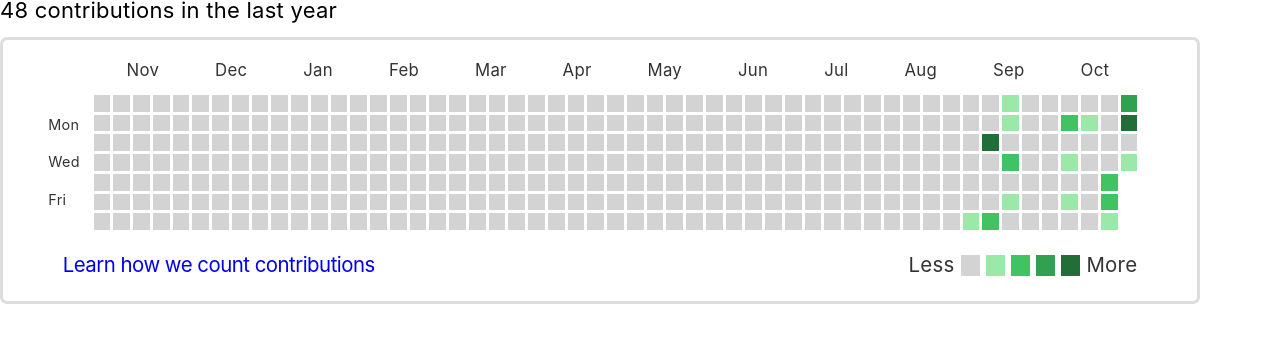
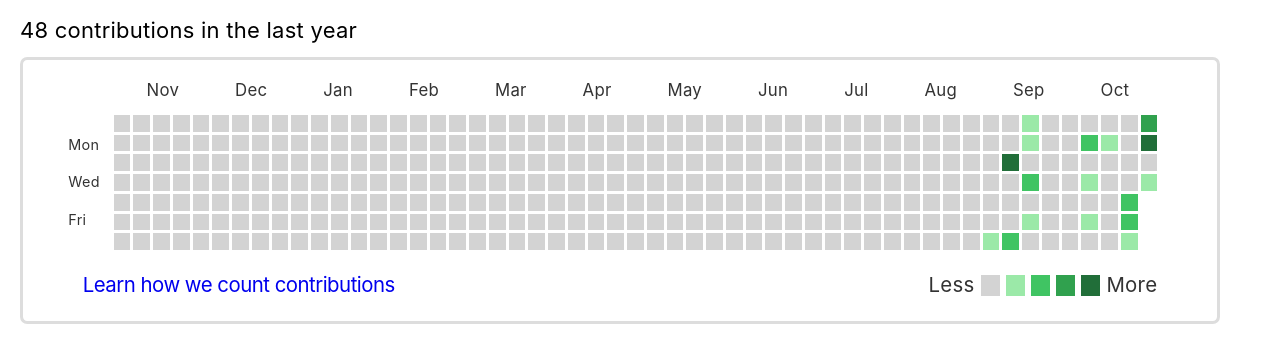
Before and after one commit to bukomp/github-calendar, an Angular app: page / in a window 1280 px wide. Shown: the top 362 px of the page. Built offline with nearby package versions, Linux system fonts and the light colour scheme.

Commit message:
changed style of the app, so it would be easier to see the components edges

```diff
--- a/src/styles.css
+++ b/src/styles.css
@@ -1,4 +1,10 @@
 /* You can add global styles to this file, and also import other style files */
 
-html, body { height: 100%; }
-body { margin: 0; font-family: Roboto, "Helvetica Neue", sans-serif; }
+html,
+body {
+  height: 100%;
+}
+body {
+  margin: 20px;
+  font-family: Roboto, "Helvetica Neue", sans-serif;
+}
```
